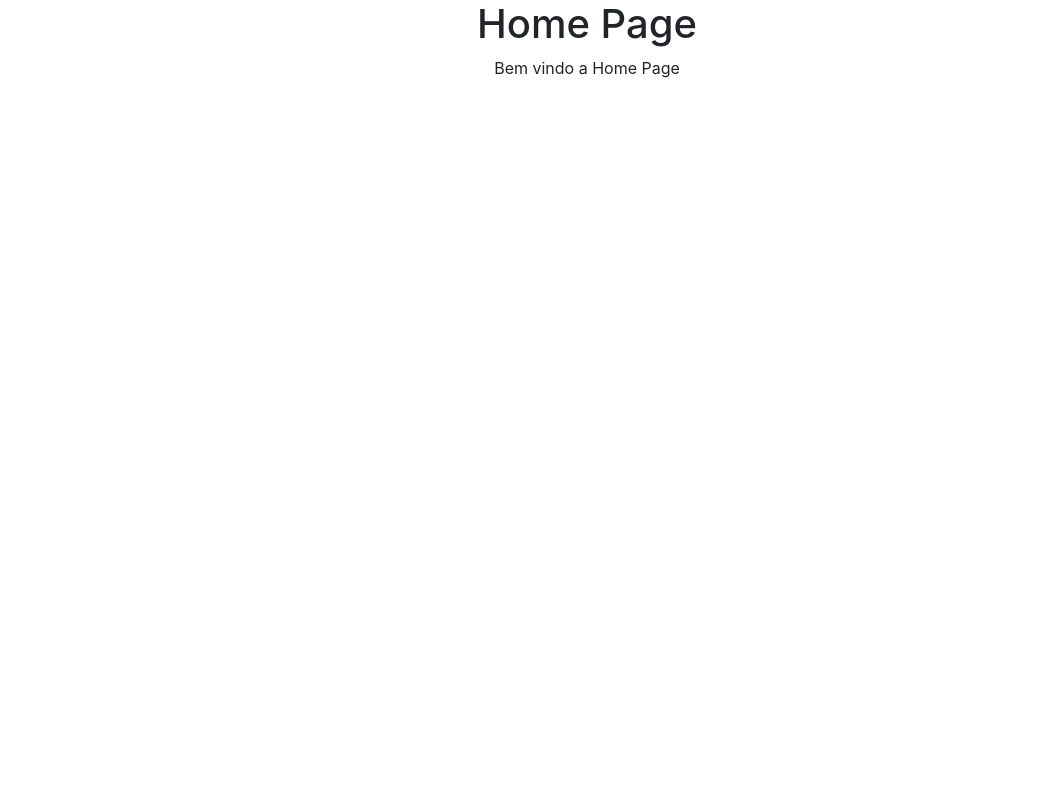
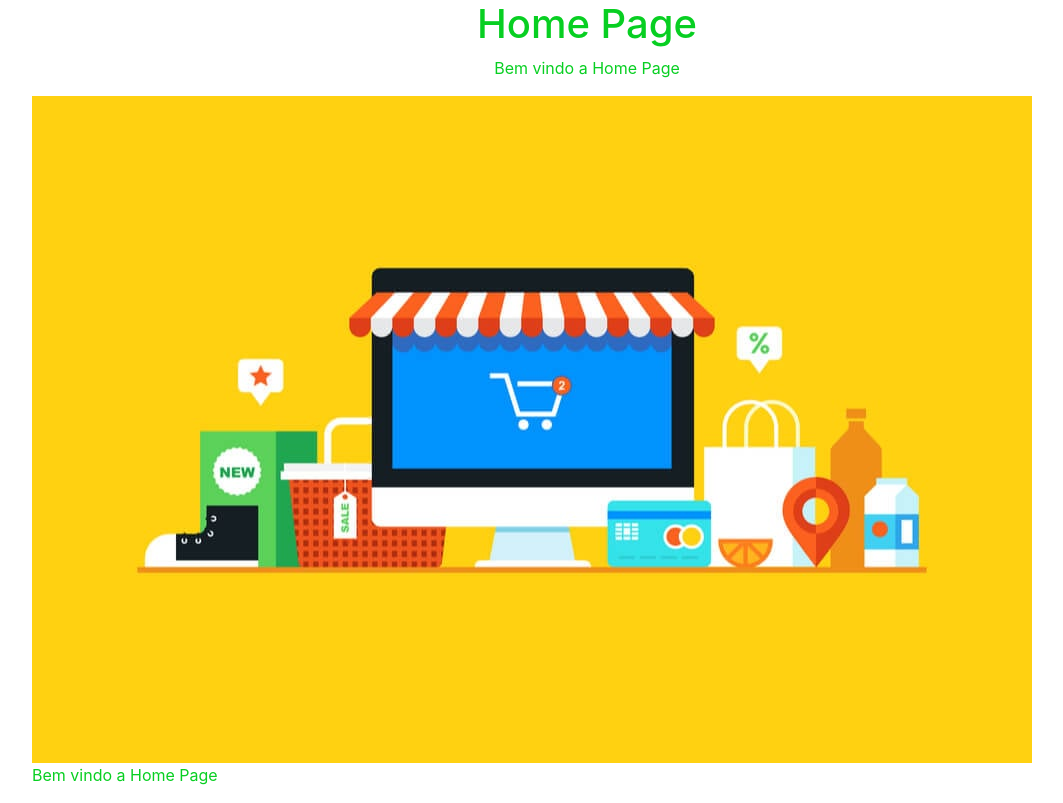
Before and after one commit to SantosBMS/dj_ecommerce, a Django app: page / in a window 1280 px wide. Shown: the whole page, without its empty margins (53-1116 px from the left). Before the commit the page ends 78 px from the top, so only its background shows below. Run offline with Django 4.2, Linux system fonts and the light colour scheme; some libraries are stand-ins or nearby versions.

Commit message:
eCommerce.jpeg

```diff
--- /dev/null
+++ b/static_local/css/main.css
@@ -0,0 +1,3 @@
+body {
+    color: #08cf22;
+}
--- a/template/home_page.html
+++ b/template/home_page.html
@@ -1,3 +1,4 @@
+{% load static %}
 <!doctype html>
 <html lang="en">
     <head>
@@ -7,6 +8,7 @@
 
         <!-- Bootstrap CSS -->
         <link rel="stylesheet" href="https://stackpath.bootstrapcdn.com/bootstrap/4.1.3/css/bootstrap.min.css" integrity="sha384-MCw98/SFnGE8fJT3GXwEOngsV7Zt27NXFoaoApmYm81iuXoPkFOJwJ8ERdknLPMO" crossorigin="anonymous">
+        <link rel='stylesheet' href='{% static "css/main.css" %}'>
     </head>
     <body>
         <div class='text-center'>
@@ -14,6 +16,12 @@
             <p>{{ content }}</p>
         </div>
         <div class='container'>
+            <div class='row'>
+                <div class='col'>
+                    <img src="{% static 'img/eCommerce2.jpeg' %}" class='img-fluid' />
+                    <p>{{ content }}</p>
+                </div>
+            </div>
             {% if request.user.is_authenticated %}
             <div class='row'>
                 <div class='col'>
```
Also changed, not shown: db.sqlite3, static_local/css/img/eCommerce2.jpeg (added).
